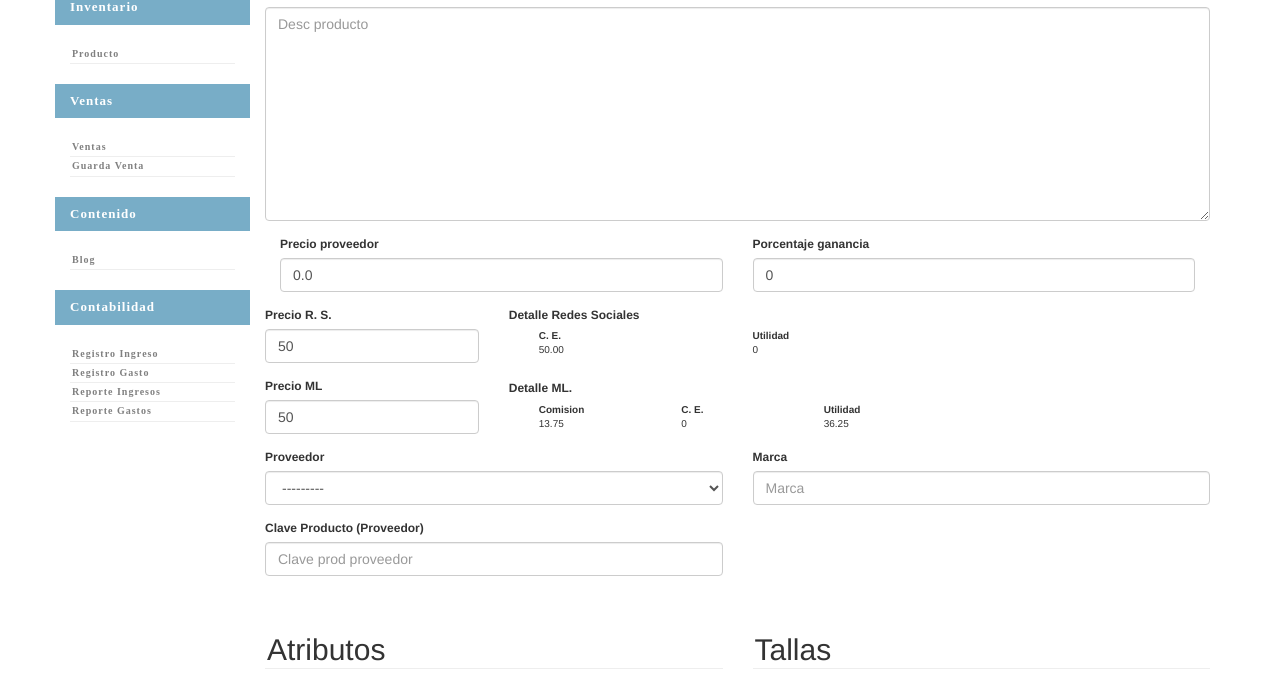
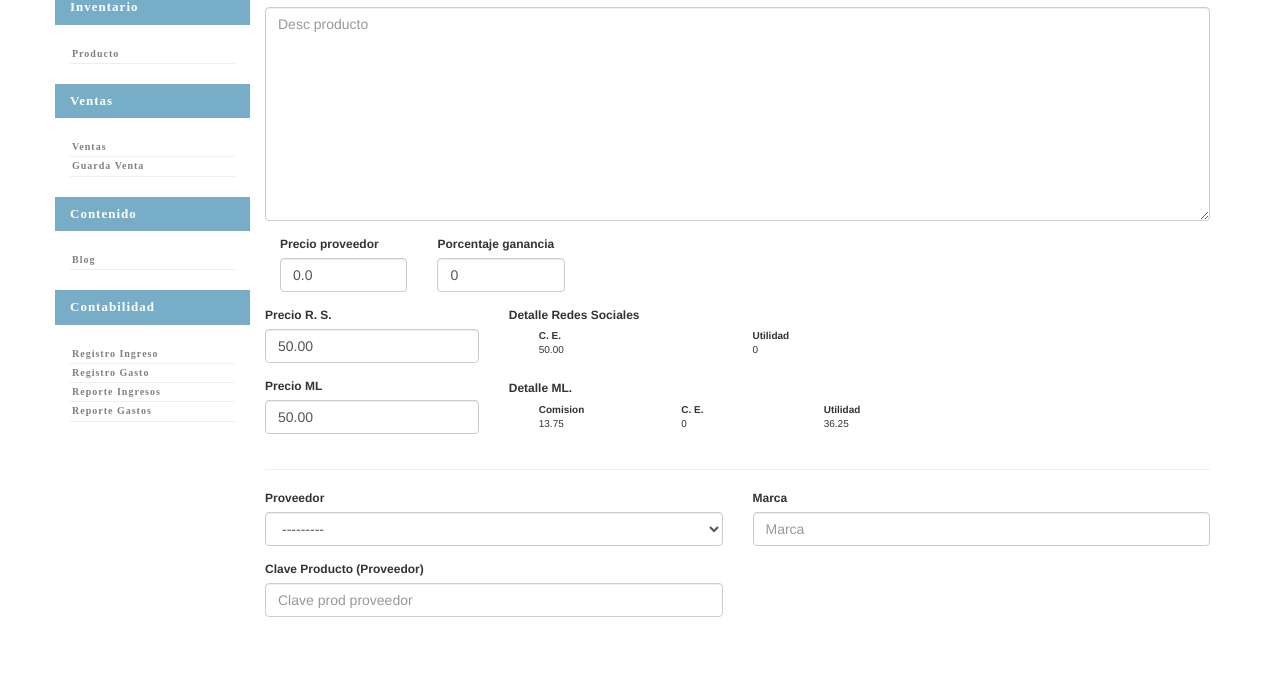
Before and after one commit to jasso208/xavis, a Django app: page /inventario/productos/new/ in a window 1280 px wide. Shown: the part 289-964 px from the top of the page. Run offline with Django 3.2, Linux system fonts and the light colour scheme; the visitor is signed in with stand-in values (Sample User, id 1); data that the repository does not hold is empty; some libraries are stand-ins or nearby versions.

Commit message:
mejoras al cotizador

```diff
--- a/inventario/templates/inventario/producto.html
+++ b/inventario/templates/inventario/producto.html
@@ -57,10 +57,10 @@
 	</div>
 	<div class="row">
 		<div class="col-xs-12  cls_form">
-			<div class="col-xs-6">
+			<div class="col-xs-4 col-md-2" >
 				{% bootstrap_field form.precio_proveedor %}
 			</div>
-			<div class="col-xs-6">
+			<div class="col-xs-4 col-md-2" >
 				{% bootstrap_field form.porcentaje_ganancia %}
 			</div>
 
@@ -109,6 +109,7 @@
 			{% bootstrap_field form.descuento %}
 		</div>
 	</div>
+	<hr>
 	<div class="row">
 		<div class="col-xs-6 cls_form">
 			<label>Proveedor</label>
@@ -350,7 +351,7 @@
 							}
 							var c_utilidad_rs=pf-costo_envio-$("#id_precio_proveedor").val();
 
-							$("#id_precio").val(pf);
+							$("#id_precio").val(pf.toFixed(2));
 							$("#c_utilidad_rs").text(c_utilidad_rs);
 				}
 				var fn_calcula_utilidad_ml=function()
@@ -371,7 +372,7 @@
 						costo_envio=0.00;
 					}
 
-					$("#id_precio_ml").val( parseFloat($("#id_precio").val()) + parseFloat(costo_envio)  );
+					$("#id_precio_ml").val((parseFloat($("#id_precio").val()) + parseFloat(costo_envio)).toFixed(2)  );
 
 					utilidad=$("#id_precio_ml").val()-costo_envio-comision-$("#id_precio_proveedor").val();
 					$("#c_comision_ml").text(comision);
@@ -389,11 +390,11 @@
 			$("#id_porcentaje_ganancia").keyup(
 				function()
 				{
-
 				fn_calcula_utilidad_rs();
 				fn_calcula_utilidad_ml();
 				}
 			);
+
 			fn_calcula_utilidad_rs();
 			fn_calcula_utilidad_ml();
 
--- a/inventario/views.py
+++ b/inventario/views.py
@@ -84,7 +84,7 @@ def busca_producto(request):
 		form=Busqueda_Producto_Form()
 	produ=[]
 	for x in producto:
-		produ.append({"pml":x.publicado_ml.estatus,"id":x.id,"nombre":x.nombre,"precio":x.precio,"proveedor":x.id_proveedor.proveedor,"marca":x.marca,"id_estatus":x.id_estatus.estatus,"nom_img":str_clave(x.id)})
+		produ.append({"precio_ml":x.precio_ml,"pml":x.publicado_ml.estatus,"id":x.id,"nombre":x.nombre,"precio":x.precio,"proveedor":x.id_proveedor.proveedor,"marca":x.marca,"id_estatus":x.id_estatus.estatus,"nom_img":str_clave(x.id)})
 
 	return render(request,'inventario/busca_producto.html',locals())
 
```
Also changed, not shown: inventario/templates/inventario/busca_producto.html (+7 -11 lines).
